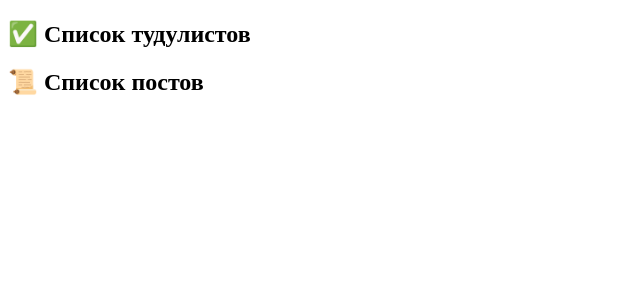
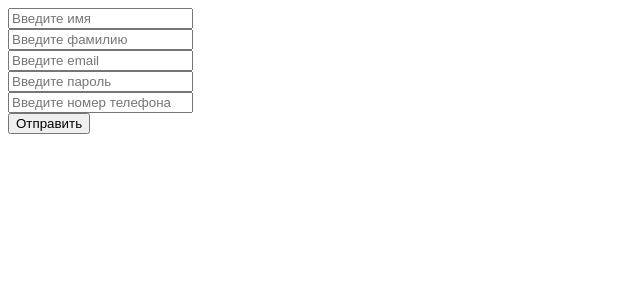
Before and after one commit to Cyberplata/frontend-students-exams-main, a React (Vite) app: page / in a window 1280 px wide. Shown: the top 300 px of the page, without its empty margins (0-640 px from the left). Built offline with nearby package versions, Linux system fonts and the light colour scheme.

Commit message:
04Спринт4неделя - 3ая задача

```diff
--- a/src/main.tsx
+++ b/src/main.tsx
@@ -1,41 +1,55 @@
 import { createRoot } from "react-dom/client"
-import { Route, Routes, BrowserRouter } from "react-router"
+import { SubmitHandler, useForm } from "react-hook-form"
 
-export const Main = () => {
+type Inputs = {
+  firstName: string
+  lastName: string
+  email: string
+  password: string
+  phone: string
+}
+
+const Login = () => {
+  const { register, handleSubmit } = useForm<Inputs>({
+    defaultValues: {
+      firstName: "",
+      lastName: "",
+      email: "",
+      password: "",
+      phone: "",
+    },
+  })
+
+  const onSubmit: SubmitHandler<Inputs> = (data) => {
+    alert(JSON.stringify(data, null, 2))
+  }
+
   return (
-    <>
-      <h2>✅ Список тудулистов</h2>
-      <h2>📜 Список постов</h2>
-    </>
+    <form onSubmit={handleSubmit(onSubmit)}>
+      <div>
+        <input {...register("firstName")} placeholder={"Введите имя"} />
+      </div>
+      <div>
+        <input {...register("lastName")} placeholder={"Введите фамилию"} />
+      </div>
+      <div>
+        <input {...register("email")} placeholder={"Введите email"} type="email" />
+      </div>
+      <div>
+        <input {...register("password")} placeholder={"Введите пароль"} type="password" />
+      </div>
+      <div>
+        <input {...register("phone")} placeholder={"Введите номер телефона"} />
+      </div>
+      <button>Отправить</button>
+    </form>
   )
 }
 
-// App
-export const App = () => {
-  return (
-    <Routes>
-      <Route path={"/"} element={<Main />} />
-    </Routes>
-  )
-}
-
-createRoot(document.getElementById("root")!).render(
-  <BrowserRouter>
-    <App />
-  </BrowserRouter>
-)
+createRoot(document.getElementById("root")!).render(<Login />)
 
 // 📜 Описание:
-// Белый экран... Приложение не работает.
-// Какие изменения необходимо сделать в строке
-// createRoot(document.getElementById("root")!).render(
-// <App />
-// )
-// чтобы приложение заработало и на экране отобразилось 2 заголовка
-// Исправленную версию строки напишите в качестве ответа.
-// 💡Ответ может быть в несколько строк
-
-// Пример ответа:
-// createRoot(document.getElementById("root")!).render(
-// <App />
-// )
+// Форма заполнения данных работает некорректно.
+// Пользователи жалуются на поле ввода "Телефона"
+// Найдите в коде ошибку. Исправленную версию всей строки напишите в качестве ответа.
+// <input {...register("phone")} placeholder={"Введите номер телефона"} />
```
